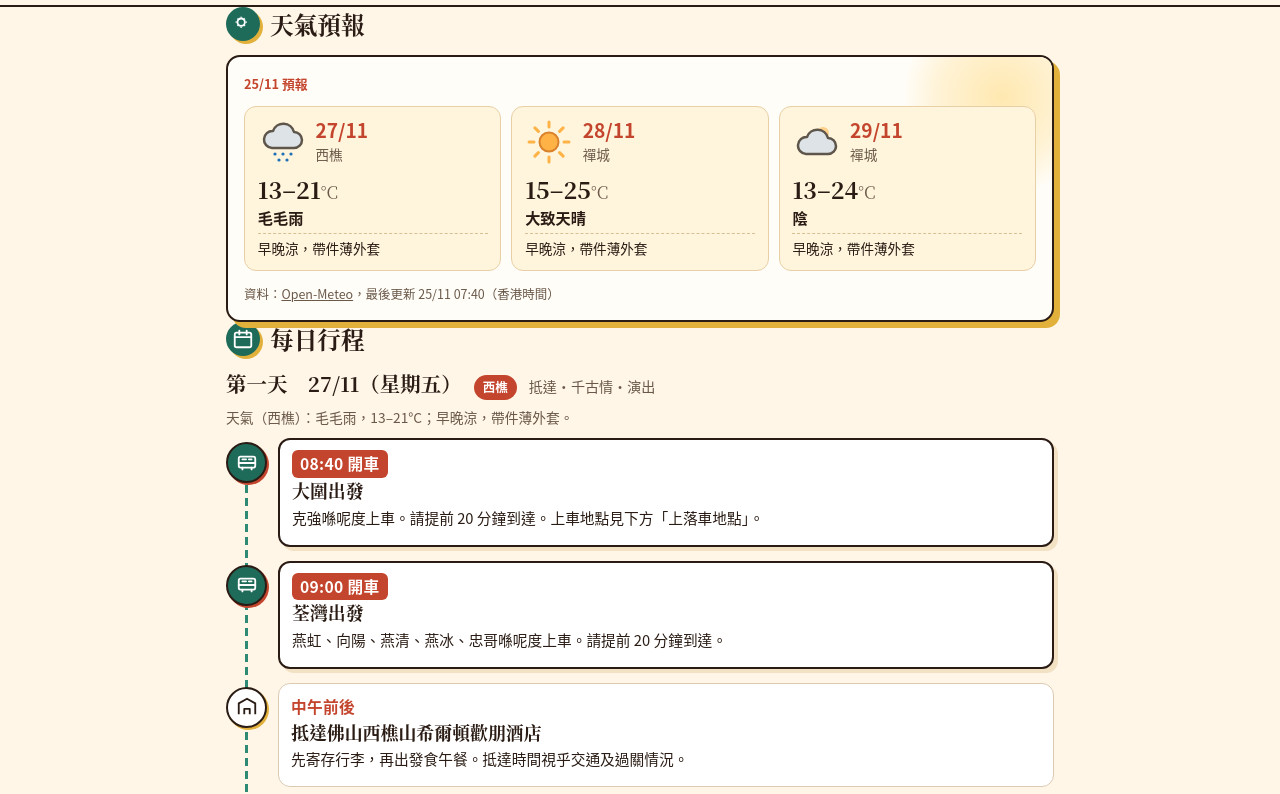
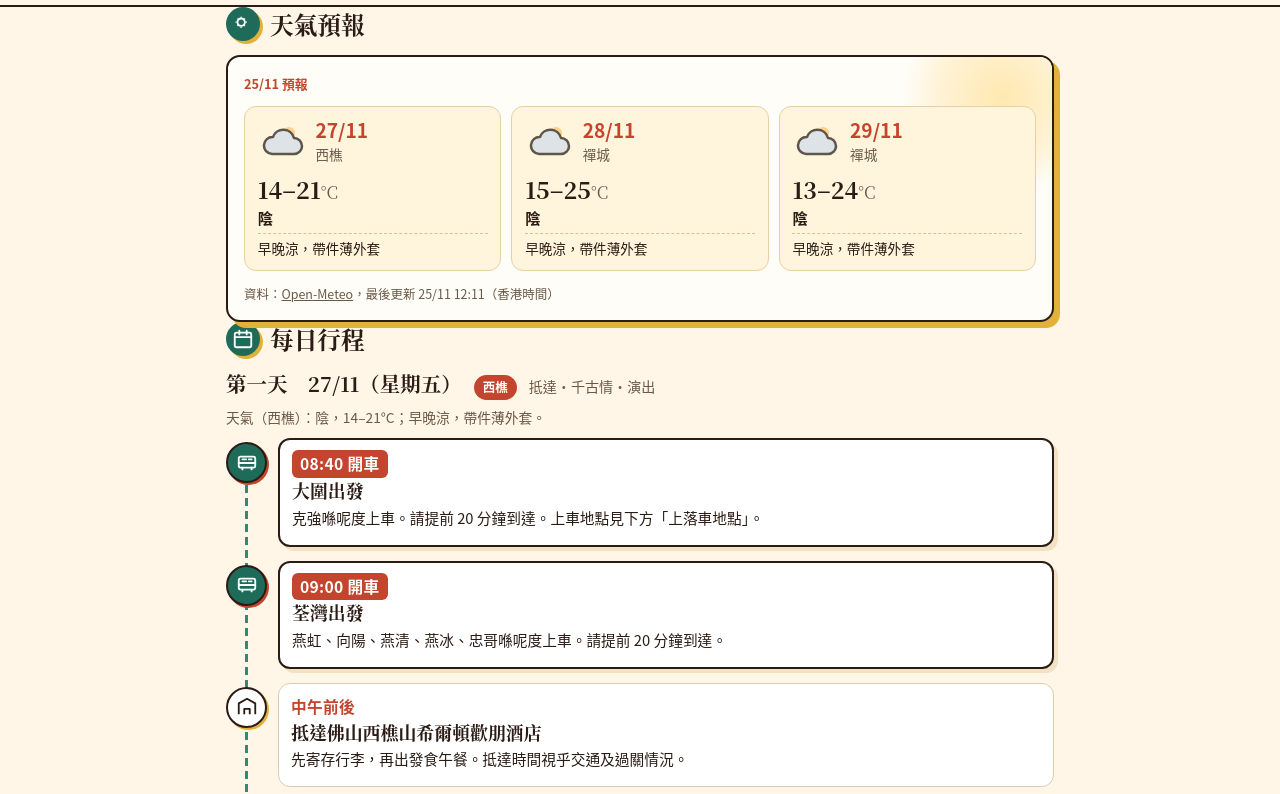
Before and after one commit to wallysamsungtv888-maker/foshan-three-day-trip, a plain HTML site: page index.html in a window 1280 px wide. Shown: the part 868-1662 px from the top of the page. Drawn offline with Linux system fonts and the light colour scheme; no server answers.

Commit message:
Weather auto-refresh 25/11 12:11 HKT

```diff
--- a/index.html
+++ b/index.html
@@ -534,11 +534,11 @@ footer svg{width:200px;height:auto;display:block;margin:0 auto 8px}
 <!-- wx:auto:start -->
     <div class="wx-head"><p class="wx-src"><b>25/11 預報</b></p></div>
     <ul class="wx-grid">
-      <li class="wx-day" data-wx-date="2026-11-27" data-wx-loc="xiqiao"><svg class="wx-ic" viewBox="0 0 48 48" aria-hidden="true"><use href="#wx-drizzle"/></svg><span class="wx-d">27/11</span><span class="wx-p">西樵</span><span class="wx-t">13–21<small>°C</small></span><span class="wx-c">毛毛雨</span><span class="wx-tip">早晚涼，帶件薄外套</span></li>
-      <li class="wx-day" data-wx-date="2026-11-28" data-wx-loc="chancheng"><svg class="wx-ic" viewBox="0 0 48 48" aria-hidden="true"><use href="#wx-sun"/></svg><span class="wx-d">28/11</span><span class="wx-p">禪城</span><span class="wx-t">15–25<small>°C</small></span><span class="wx-c">大致天晴</span><span class="wx-tip">早晚涼，帶件薄外套</span></li>
+      <li class="wx-day" data-wx-date="2026-11-27" data-wx-loc="xiqiao"><svg class="wx-ic" viewBox="0 0 48 48" aria-hidden="true"><use href="#wx-overcast"/></svg><span class="wx-d">27/11</span><span class="wx-p">西樵</span><span class="wx-t">14–21<small>°C</small></span><span class="wx-c">陰</span><span class="wx-tip">早晚涼，帶件薄外套</span></li>
+      <li class="wx-day" data-wx-date="2026-11-28" data-wx-loc="chancheng"><svg class="wx-ic" viewBox="0 0 48 48" aria-hidden="true"><use href="#wx-overcast"/></svg><span class="wx-d">28/11</span><span class="wx-p">禪城</span><span class="wx-t">15–25<small>°C</small></span><span class="wx-c">陰</span><span class="wx-tip">早晚涼，帶件薄外套</span></li>
       <li class="wx-day" data-wx-date="2026-11-29" data-wx-loc="chancheng"><svg class="wx-ic" viewBox="0 0 48 48" aria-hidden="true"><use href="#wx-overcast"/></svg><span class="wx-d">29/11</span><span class="wx-p">禪城</span><span class="wx-t">13–24<small>°C</small></span><span class="wx-c">陰</span><span class="wx-tip">早晚涼，帶件薄外套</span></li>
     </ul>
-    <p class="wx-foot">資料：<a href="https://open-meteo.com/" rel="noopener">Open-Meteo</a>，最後更新 <span class="wx-upd">25/11 07:40</span>（香港時間）</p>
+    <p class="wx-foot">資料：<a href="https://open-meteo.com/" rel="noopener">Open-Meteo</a>，最後更新 <span class="wx-upd">25/11 12:11</span>（香港時間）</p>
 <!-- wx:auto:end -->
   </div>
 </section>
@@ -555,7 +555,7 @@ footer svg{width:200px;height:auto;display:block;margin:0 auto 8px}
       <span class="tag">西樵</span>
       <span class="sub">抵達・千古情・演出</span>
     </div>
-    <span class="wx-note" data-wx-date="2026-11-27" data-wx-loc="xiqiao" data-wx-place="西樵">天氣（西樵）：毛毛雨，13–21°C；早晚涼，帶件薄外套。</span>
+    <span class="wx-note" data-wx-date="2026-11-27" data-wx-loc="xiqiao" data-wx-place="西樵">天氣（西樵）：陰，14–21°C；早晚涼，帶件薄外套。</span>
     <ol class="tl">
       <li class="slot big">
   <span class="ic" aria-hidden="true"><svg viewBox="0 0 24 24"><use href="#i-bus"/></svg></span>
@@ -646,7 +646,7 @@ footer svg{width:200px;height:auto;display:block;margin:0 auto 8px}
       <span class="tag">禪城</span>
       <span class="sub">祖廟・桑拿雞・夜市</span>
     </div>
-    <span class="wx-note" data-wx-date="2026-11-28" data-wx-loc="chancheng" data-wx-place="禪城">天氣（禪城）：大致天晴，15–25°C；早晚涼，帶件薄外套。</span>
+    <span class="wx-note" data-wx-date="2026-11-28" data-wx-loc="chancheng" data-wx-place="禪城">天氣（禪城）：陰，15–25°C；早晚涼，帶件薄外套。</span>
     <ol class="tl">
       <li class="slot">
   <span class="ic" aria-hidden="true"><svg viewBox="0 0 24 24"><use href="#i-food"/></svg></span>
```
